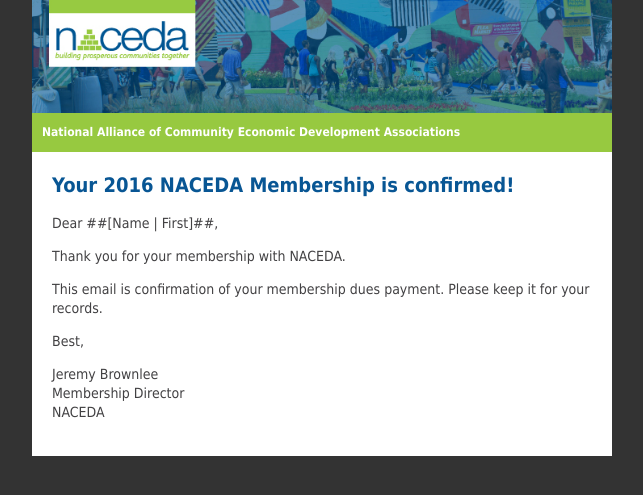
After one commit to KatieMFritz/naceda-email, a PHP site: page /success.html in a window 1280 px wide. The commit adds this page. Shown: the top 495 px of the page, without its empty margins (318-961 px from the left). Run offline with PHP 8.4, Linux system fonts and the light colour scheme.

Commit message:
create success email and add screenshots folder

```diff
--- a/css/naceda-email.css
+++ b/css/naceda-email.css
@@ -8,7 +8,8 @@ h1 {
   font-size: 20px;
   font-weight: bold;
   color: #085694;
-  margin-bottom: 10px;
+  margin-bottom: 16px;
+  margin-top: 0px;
 }
 
 h2 {
--- /dev/null
+++ b/screenshots/desktop.ini
@@ -0,0 +1,4 @@
+[.ShellClassInfo]
+InfoTip=This folder is shared online.
+IconFile=C:\Program Files (x86)\Google\Drive\googledrivesync.exe
+IconIndex=16
--- /dev/null
+++ b/success.html
@@ -0,0 +1,98 @@
+<!DOCTYPE html PUBLIC "-//W3C//DTD XHTML 1.0 Strict//EN"
+    "http://www.w3.org/TR/xhtml1/DTD/xhtml1-strict.dtd">
+    <html xmlns="http://www.w3.org/1999/xhtml">
+      <head>
+        <meta http-equiv="Content-Type" content="text/html; charset=utf-8" />
+        <meta name="viewport" content="width=device-width"/>
+        <link rel="stylesheet" href="css/ink.css"> <!-- For testing only -->
+        <link rel="stylesheet" href="css/naceda-email.css"> <!-- For testing only -->
+        <style type="text/css">
+
+          /* Ink styles go here in production */
+
+        </style>
+        <style type="text/css">
+          /* Your custom styles go here */
+
+        </style>
+      </head>
+      <body style="background-color: #333;">
+        <span style="display: none !important;">
+          Your NACEDA membership is confirmed!
+        </span>
+        <table class="body">
+          <tr>
+            <td class="center" align="center" valign="top">
+              <center>
+              <!-- Email Content -->
+                <table class="container" style="background-color: #fff;" bgcolor="#fff">
+                  <tr>
+                    <td>
+                      <table class="row" id="banner">
+                        <tr>
+                          <td class="wrapper last">
+                            <table class="twelve columns">
+                              <tr>
+                                <td>
+                                  <img src="NACEDA_HeroHeader.jpg" alt="NACEDA" width="580">
+                                </td>
+                              </tr>
+                            </table>
+                          </td>
+                        </tr>
+                      </table>
+                      <table class="row" id="title" bgcolor="#97c940" style="background: #97c940">
+                        <tr>
+                          <td class="wrapper">
+                            <table class="nine columns">
+                              <tr>
+                                <td class="left-text-pad">
+                                  National Alliance of Community Economic Development Associations
+                                </td>
+                              </tr>
+                            </table>
+                          </td>
+                          <td class="wrapper last">
+                            <table class="three columns">
+                              <tr>
+                                <td class="right-text-pad">
+
+                                </td>
+                              </tr>
+                            </table>
+                          </td>
+                        </tr>
+                      </table>
+
+                      <table class="row" id="main">
+                        <tr>
+                          <td class="wrapper last">
+                            <table>
+                              <tr>
+                                <td>
+                                  <h1>Your 2016 NACEDA Membership is confirmed!</h1>
+                                  <p>Dear ##[Name | First]##,</p>
+                                  <p>Thank you for your membership with NACEDA.</p>
+                                  <p>This email is confirmation of your membership dues payment. Please keep it for your records.</p>
+                                  <p>Best,</p>
+                                  <p>Jeremy Brownlee<br>
+                                    Membership Director<br>
+                                    NACEDA</p>
+                                </td>
+                              </tr>
+
+                            </table>
+                          </td>
+                        </tr>
+                      </table><!-- end main table -->
+                    </td>
+                  </tr>
+                </table>
+
+              <!-- end Email Content -->
+              </center>
+            </td>
+          </tr>
+        </table>
+      </body>
+    </html>
```
Also changed, not shown: letter.html (added, +106 -0 lines), Frank_Woodruff_signature.jpg (added), 1 other file.
